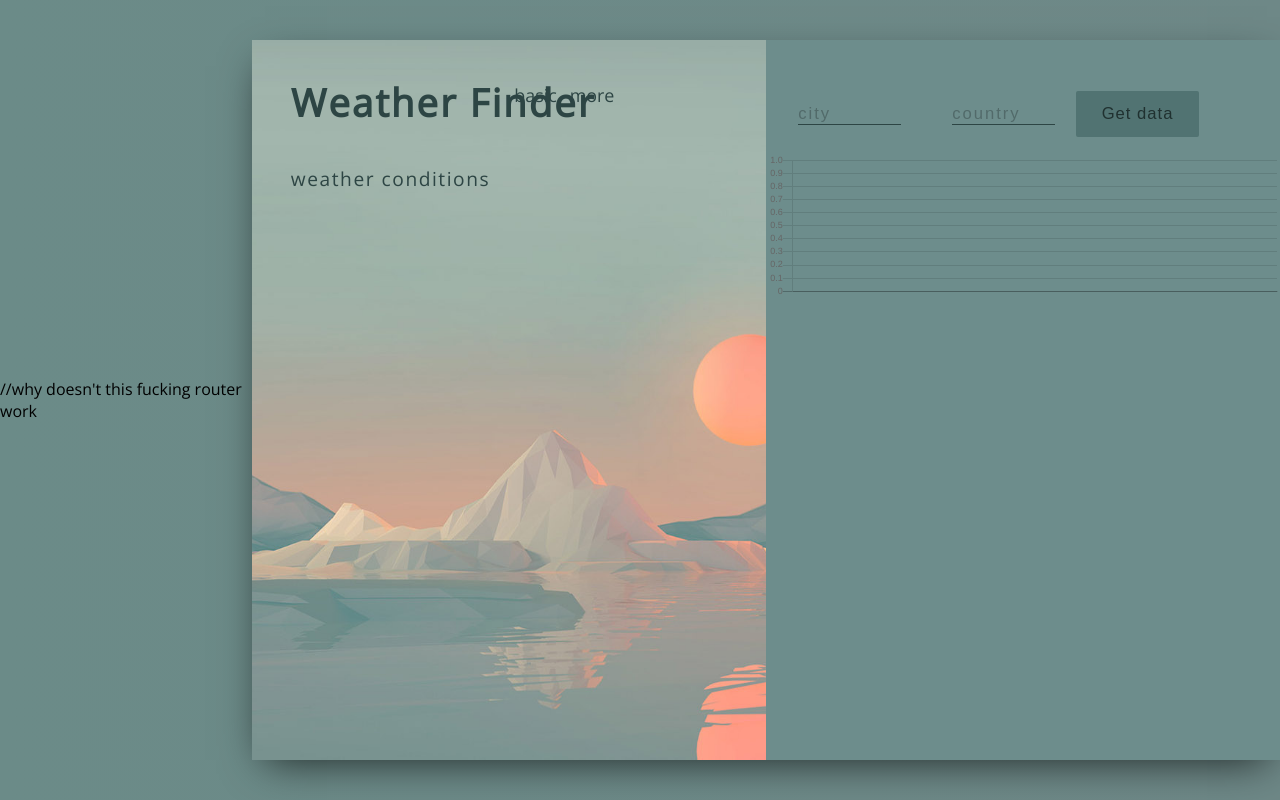
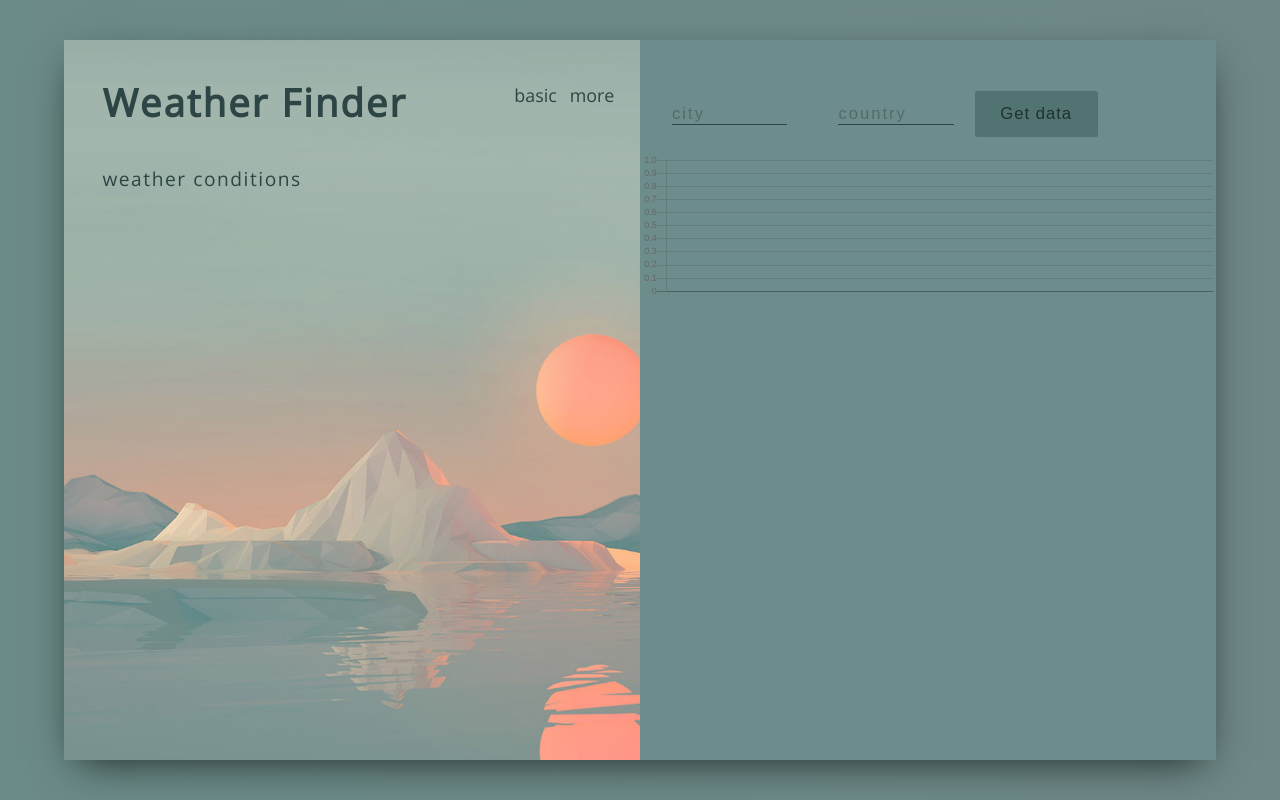
Before and after one commit to xaositectt/weather_app, a React (Create React App) app: page / in a window 1280 px wide. Built offline with nearby package versions, Linux system fonts and the light colour scheme.

Commit message:
another commit for the router..

```diff
--- a/src/App.js
+++ b/src/App.js
@@ -77,7 +77,6 @@ class App extends React.Component {
       <HashRouter>
         <div className="background">
 
-          //why doesn't this fucking router work
           <div className="links"><NavLink to="/" className="linkleft">basic</NavLink >
           <NavLink to="/advanced" className="linkright">more</NavLink></div>
 
```
